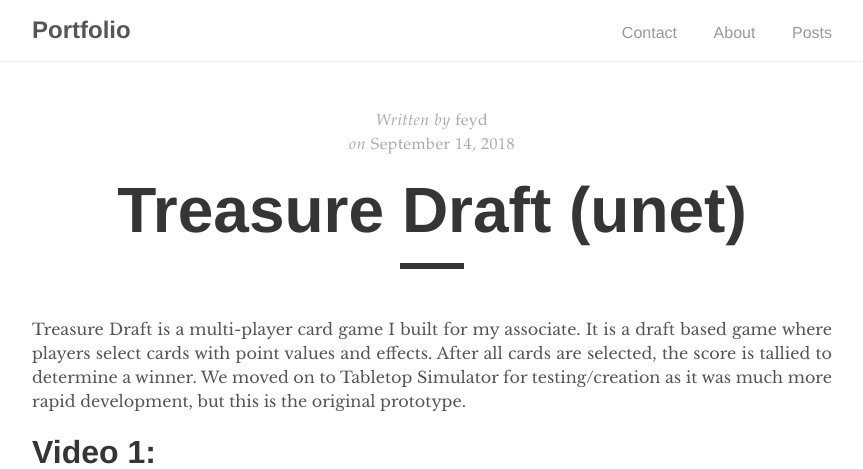
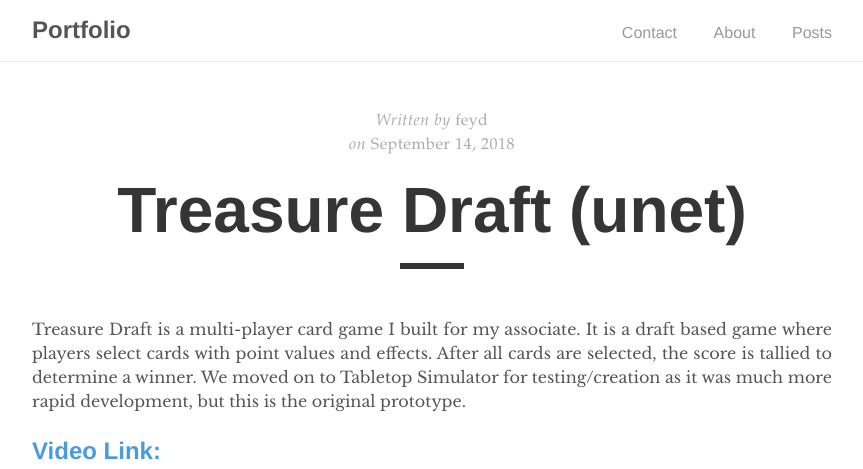
Before and after one commit to feyyd/portfolio, a Jekyll site: the page built from _posts/2018-09-14-Treasure-Draft-Unet.markdown, in a window 1280 px wide and 1400 px high, cut to the strip 0-469 px from the top of the window. Shown: the whole strip, without its empty margins (208-1071 px from the left). Built offline with Jekyll 4.4.1, drawn with Linux system fonts in a browser that asks for light colours.

Commit message:
Update 2018-09-14-Treasure-Draft-Unet.markdown

```diff
--- a/_posts/2018-09-14-Treasure-Draft-Unet.markdown
+++ b/_posts/2018-09-14-Treasure-Draft-Unet.markdown
@@ -6,9 +6,9 @@ categories: unity, unet, c#, programming
 ---
 Treasure Draft is a multi-player card game I built for my associate.  It is a draft based game where players select cards with point values and effects.  After all cards are selected, the score is tallied to determine a winner.  We moved on to Tabletop Simulator for testing/creation as it was much more rapid development, but this is the original prototype.
 
-<h1>Video 1:</h1>
+## [Video Link:](https://youtu.be/he7qryfnbgs)
 
-[![Watch the video](https://img.youtube.com/vi/C4xyFICt_-c/maxresdefault.jpg)](https://youtu.be/C4xyFICt_-c)
+[![Watch the video](https://img.youtube.com/vi/he7qryfnbgs/hqdefault.jpg)](https://youtu.be/he7qryfnbgs)
 
 To start a game, one must first create a game with the matchmaker or by clicking the "Play and Host" button in the lobby.  This application assumes the host is also a client, so it does not work with dedicated server option.  The lobby and game scene are separate, so we must pass any data from lobby to game scene.  In this prototype, there is just a name and color sent to the game scene, but any pre-game setup information or values can be added for pass along easily.  After a game has been created, users can enter their name and color; when at least one other player joins the pre-game lobby, and all players have selected join, the game will launch.
 
@@ -18,7 +18,7 @@ The game starts by displaying some cards that can be drafted.  Certain cards hav
 
 The animations in this prototype are synced with ClientRpcs that advance each animation's state machine.  Each client checks for mouse clicks, and if they are the active player, a Command is sent to the host to remove the card that was clicked.  The client sent Command updates SyncLists on the host, then the host sends a ClientRpc back to all clients to update their local gamestate to match that of the host.  Each client has an event log that gets updated via ClientRpc calls from the host.  Each client informs this event log of its own events by sending a Command with an event type so we know what to log.  Chat in this program displays above the user's name, but we could also implement a rolling chat similar to the event log if it were desired.
 
-<h1>Video 2:</h1>
+## [Video Link:](https://youtu.be/c77-KKiy7d8)
 
 [![Watch the video](https://img.youtube.com/vi/c77-KKiy7d8/maxresdefault.jpg)](https://youtu.be/c77-KKiy7d8)
 
```
